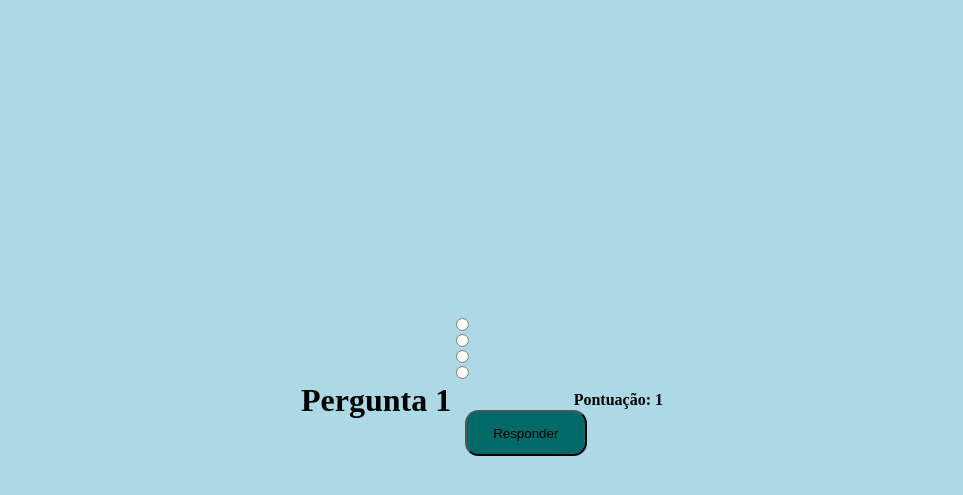
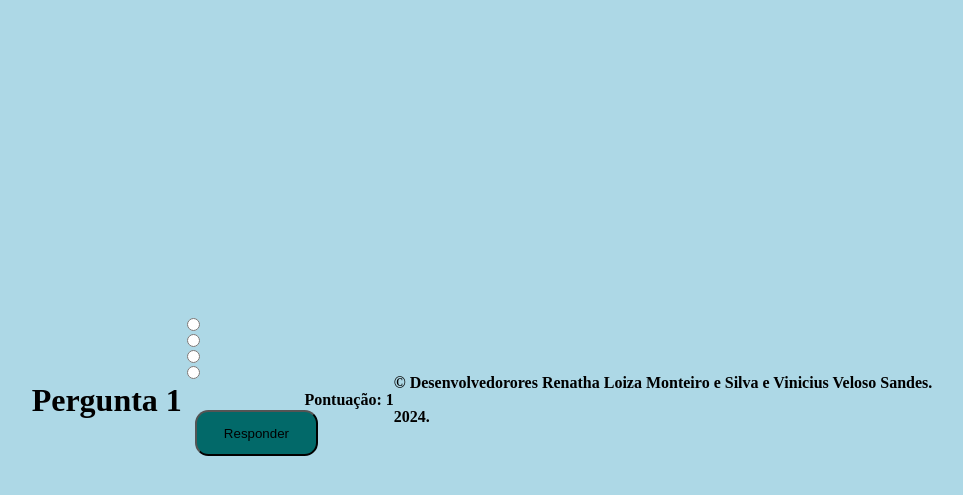
Before and after one commit to RenathaLoiza/projeto_vocacao_conclusao_curso, a Flask app: page /quiz/1/1/1 in a window 1280 px wide. Shown: the top 495 px of the page, without its empty margins (158-1121 px from the left). Run offline with Flask 3, Linux system fonts and the light colour scheme; tables that the repository leaves empty or names only in its code hold one stand-in row (values such as "Sample post").

Commit message:
Update quiz.html

```diff
--- a/Templates/quiz.html
+++ b/Templates/quiz.html
@@ -68,5 +68,9 @@ button{
     </form>
 
     <p>Pontuação: {{ points }}</p>
+    <div class="container text-center">
+            <p class="mb-0">&copy; <span id="year"></span>Desenvolvedorores Renatha Loiza Monteiro e Silva e Vinicius Veloso Sandes.</p>
+            <p id="date" class="mb-0">2024.</p>
+        </div>
 </body>
 </html>
```
